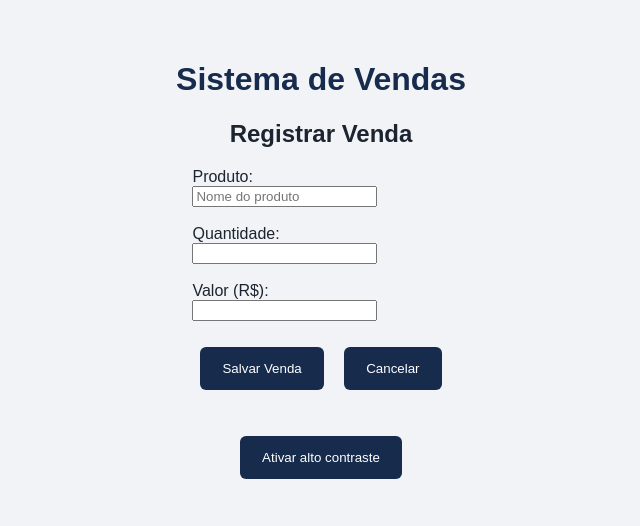
After one commit to GabrielDev26-frontend/sistema-vendas-padaria, a Flask app: template templates/venda.html in a window 1280 px wide. The commit adds this page. Shown: the top 526 px of the page, without its empty margins (319-959 px from the left). Run offline with Flask 3, Linux system fonts and the light colour scheme; the template is opened without the code that fills it, so the values that code supplies are empty.

Commit message:
Reescreve o sistema em Python (Flask + SQLAlchemy + SQLite)
A versão anterior (HTML/CSS/JS puro) não batia com a stack definida na
Experiência Prática 2. Mantido o mesmo escopo do protótipo atual:
menu, registro de venda com validação, tela de confirmação e alto
contraste - agora com persistência real em SQLite e testes via pytest.

Também adiciona Procfile e render.yaml para deploy no Render, já que
GitHub Pages não executa aplicações Flask.

```diff
--- /dev/null
+++ b/app.py
@@ -0,0 +1,98 @@
+"""Sistema de Vendas - Padaria 2 Corações.
+
+Reescrita em Python (Flask + SQLAlchemy + SQLite) do protótipo original em
+HTML/CSS/JavaScript puro, para alinhar o código com a stack definida na
+Experiência Prática 2 (Python, Flask, SQLAlchemy, SQLite, Pytest).
+
+Fluxo das 3 telas (igual ao planejado no protótipo):
+  Tela 1 (menu)      -> GET  /
+  Tela 2 (registro)  -> GET/POST /venda
+  Tela 3 (resultado) -> GET  /resultado/<id>
+"""
+from __future__ import annotations
+
+from datetime import datetime
+
+from flask import Flask, redirect, render_template, request, url_for
+
+from models import Session, Venda, init_db
+
+
+def validar_venda(produto, quantidade, valor) -> bool:
+    """Valida os dados de uma venda antes de salvar.
+
+    Mesmas regras do protótipo original (função `validarVenda` em
+    script.js), agora validadas no servidor:
+    - produto não pode ser vazio
+    - quantidade deve ser maior ou igual a 1
+    - valor deve ser maior que 0
+    """
+    try:
+        quantidade_num = float(quantidade)
+        valor_num = float(valor)
+    except (TypeError, ValueError):
+        return False
+
+    produto_preenchido = bool(produto and str(produto).strip())
+    return produto_preenchido and quantidade_num >= 1 and valor_num > 0
+
+
+def create_app() -> Flask:
+    app = Flask(__name__)
+    init_db()
+
+    @app.get("/")
+    def menu():
+        return render_template("index.html")
+
+    @app.route("/venda", methods=["GET", "POST"])
+    def venda():
+        erro = None
+
+        if request.method == "POST":
+            produto = request.form.get("produto", "")
+            quantidade = request.form.get("quantidade", "")
+            valor = request.form.get("valor", "")
+
+            if not validar_venda(produto, quantidade, valor):
+                erro = "Preencha todos os campos corretamente."
+            else:
+                nova_venda = Venda(
+                    produto=produto.strip(),
+                    quantidade=int(float(quantidade)),
+                    valor=float(valor),
+                    data_venda=datetime.now(),
+                )
+                with Session() as session:
+                    session.add(nova_venda)
+                    session.commit()
+                    session.refresh(nova_venda)
+                return redirect(url_for("resultado", venda_id=nova_venda.id))
+
+        return render_template("venda.html", erro=erro)
+
+    @app.get("/resultado/<int:venda_id>")
+    def resultado(venda_id: int):
+        with Session() as session:
+            venda_registrada = session.get(Venda, venda_id)
+
+        if venda_registrada is None:
+            return redirect(url_for("menu"))
+
+        return render_template("resultado.html", venda=venda_registrada)
+
+    @app.get("/produtos")
+    def produtos():
+        return render_template("em_desenvolvimento.html", area="Produtos")
+
+    @app.get("/vendas")
+    def consultar_vendas():
+        return render_template("em_desenvolvimento.html", area="Consultar Vendas")
+
+    return app
+
+
+app = create_app()
+
+if __name__ == "__main__":
+    app.run(debug=True)
--- /dev/null
+++ b/pytest.ini
@@ -0,0 +1,2 @@
+[pytest]
+pythonpath = .
--- /dev/null
+++ b/requirements.txt
@@ -0,0 +1,5 @@
+Flask>=3.0,<4.0
+SQLAlchemy>=2.0,<3.0
+pytest>=8.0,<9.0
+pytest-cov>=5.0,<7.0
+gunicorn>=22.0,<24.0
--- /dev/null
+++ b/static/script.js
@@ -0,0 +1,12 @@
+// Única coisa que ainda precisa rodar no navegador: o toggle visual de
+// alto contraste. A validação da venda agora é feita no servidor (app.py).
+function alternarContraste() {
+    const ativo = document.body.classList.toggle('alto-contraste');
+
+    document.querySelectorAll('#contraste').forEach((botao) => {
+        botao.setAttribute('aria-pressed', ativo);
+        botao.textContent = ativo
+            ? 'Desativar alto contraste'
+            : 'Ativar alto contraste';
+    });
+}
--- a/style.css
+++ b/static/style.css
@@ -29,6 +29,23 @@ button:hover {
     background-color: #294b78;
 }
 
+form {
+    display: inline-block;
+    text-align: left;
+}
+
+.resumo-venda {
+    list-style: none;
+    padding: 0;
+    display: inline-block;
+    text-align: left;
+}
+
+.mensagem-erro {
+    color: #b00020;
+    font-weight: bold;
+}
+
 body.alto-contraste {
     background-color: #000;
     color: #fff;
@@ -51,3 +68,7 @@ body.alto-contraste input {
     color: #fff;
     border: 2px solid #ffeb3b;
 }
+
+body.alto-contraste .mensagem-erro {
+    color: #ff5252;
+}
--- /dev/null
+++ b/templates/venda.html
@@ -0,0 +1,45 @@
+<!DOCTYPE html>
+<html lang="pt-BR">
+<head>
+    <meta charset="UTF-8">
+    <meta name="viewport" content="width=device-width, initial-scale=1.0">
+    <title>Registrar Venda - Sistema de Vendas</title>
+    <link rel="stylesheet" href="{{ url_for('static', filename='style.css') }}">
+</head>
+<body>
+    <h1>Sistema de Vendas</h1>
+    <h2>Registrar Venda</h2>
+
+    {% if erro %}
+    <p class="mensagem-erro" role="alert">{{ erro }}</p>
+    {% endif %}
+
+    <form method="post" action="{{ url_for('venda') }}">
+        <label for="produto">Produto:</label><br>
+        <input type="text" id="produto" name="produto" placeholder="Nome do produto"
+               value="{{ request.form.get('produto', '') }}">
+        <br><br>
+
+        <label for="quantidade">Quantidade:</label><br>
+        <input type="number" id="quantidade" name="quantidade" min="1"
+               value="{{ request.form.get('quantidade', '') }}">
+        <br><br>
+
+        <label for="valor">Valor (R$):</label><br>
+        <input type="number" id="valor" name="valor" min="0.01" step="0.01"
+               value="{{ request.form.get('valor', '') }}">
+        <br><br>
+
+        <button type="submit">Salvar Venda</button>
+        <a href="{{ url_for('menu') }}"><button type="button">Cancelar</button></a>
+    </form>
+
+    <nav>
+        <button type="button" id="contraste" aria-pressed="false" onclick="alternarContraste()">
+            Ativar alto contraste
+        </button>
+    </nav>
+
+    <script src="{{ url_for('static', filename='script.js') }}"></script>
+</body>
+</html>
```
Also changed, not shown: index.html (deleted, +0 -42 lines), models.py (added, +39 -0 lines), package.json (deleted, +0 -12 lines), render.yaml (added, +10 -0 lines), script.js (deleted, +0 -43 lines), templates/em_desenvolvimento.html (added, +17 -0 lines), templates/index.html (added, +24 -0 lines), templates/resultado.html (added, +29 -0 lines), test.js (deleted, +0 -9 lines), tests/test_validacao.py (added, +30 -0 lines), .github/workflows/testes.yml, README.md, 2 other files.
